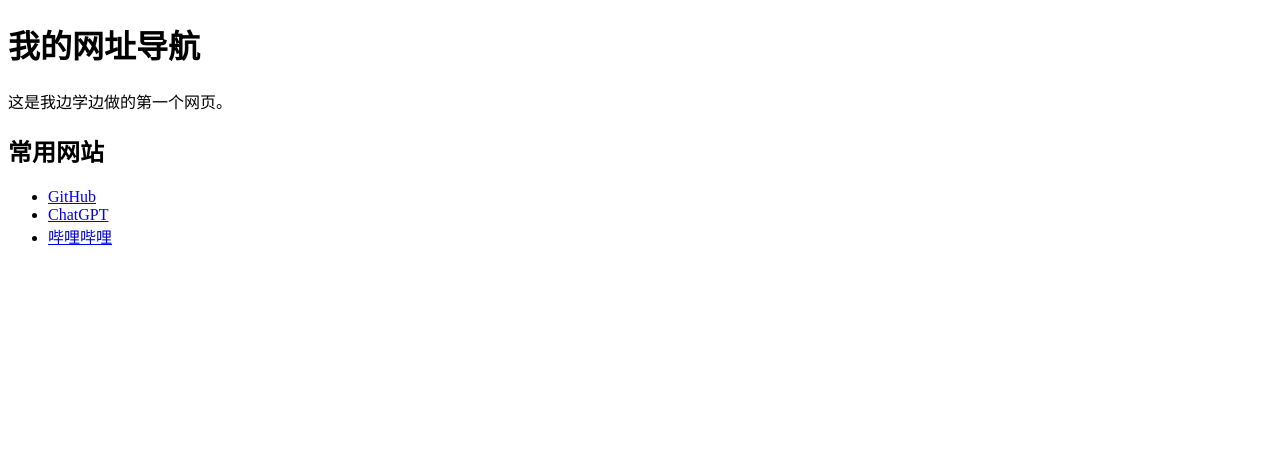
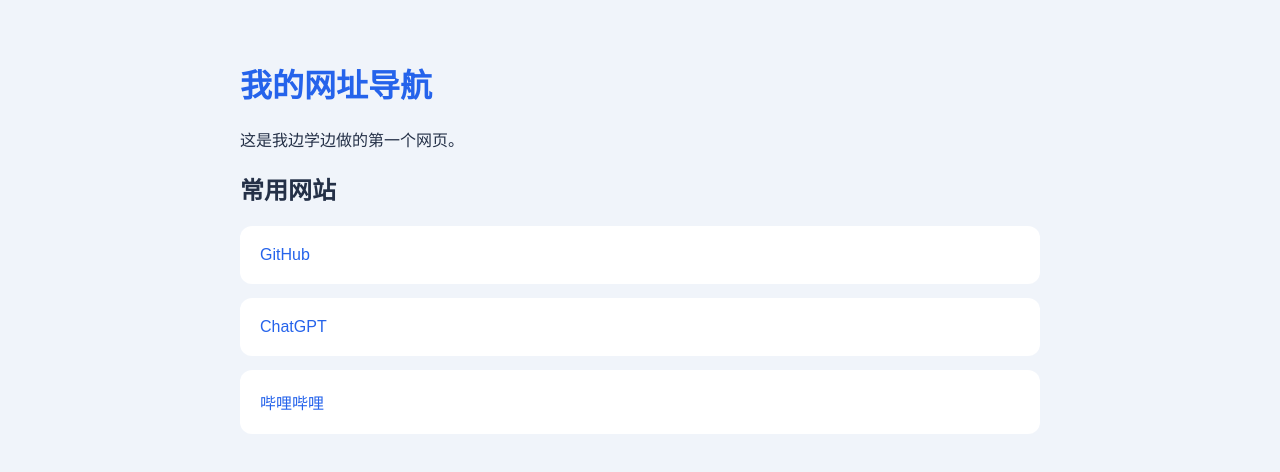
Before and after one commit to BinTct314/page, a plain HTML site: page index.html in a window 1280 px wide. Drawn offline with Linux system fonts and the light colour scheme.

Commit message:
Update index.html
添加网页样式

```diff
--- a/index.html
+++ b/index.html
@@ -1,6 +1,42 @@
 <!DOCTYPE html>
 <html lang="zh-CN">
-<head>
+<style>
+  body {
+    font-family: "Microsoft YaHei", sans-serif;
+    background: #f0f4fa;
+    color: #243047;
+    max-width: 800px;
+    margin: 60px auto;
+    padding: 0 24px;
+  }
+
+  h1 {
+    color: #2563eb;
+  }
+
+  ul {
+    list-style: none;
+    padding: 0;
+  }
+
+  li {
+    margin: 14px 0;
+  }
+
+  a {
+    display: block;
+    padding: 20px;
+    background: white;
+    border-radius: 12px;
+    color: #2563eb;
+    text-decoration: none;
+  }
+
+  a:hover {
+    background: #dbeafe;
+  }
+</style>
+  <head>
   <meta charset="UTF-8">
   <meta name="viewport" content="width=device-width, initial-scale=1">
   <title>我的网址导航</title>
```
